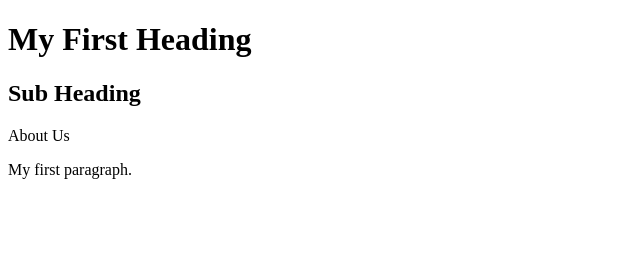
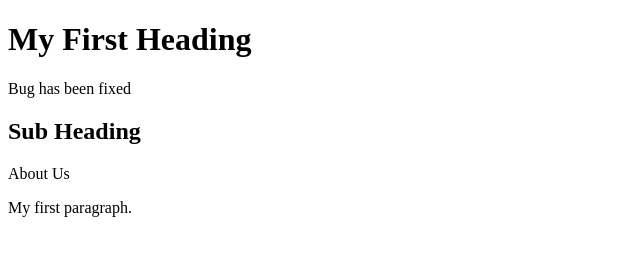
Before and after one commit to ankit99887/first-repository, a plain HTML site: page Index.html in a window 1280 px wide. Shown: the whole page, without its empty margins (0-640 px from the left). Drawn offline with Linux system fonts and the light colour scheme.

Commit message:
#1 issue fixed

```diff
--- a/Index.html
+++ b/Index.html
@@ -3,7 +3,7 @@
 <body>
 
 <h1>My First Heading</h1>
-
+<p>Bug has been fixed</p>
 <h2>Sub Heading</h2>
 
 <p>About Us</p>
```
